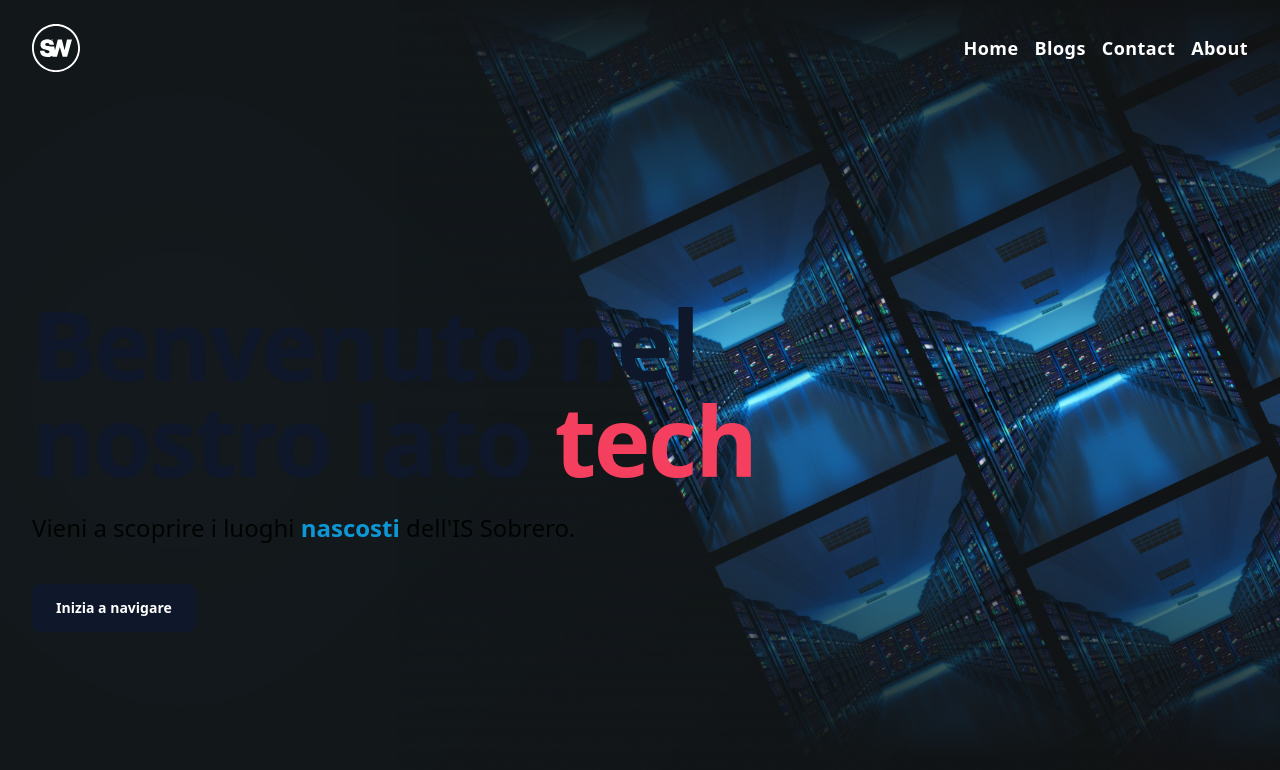
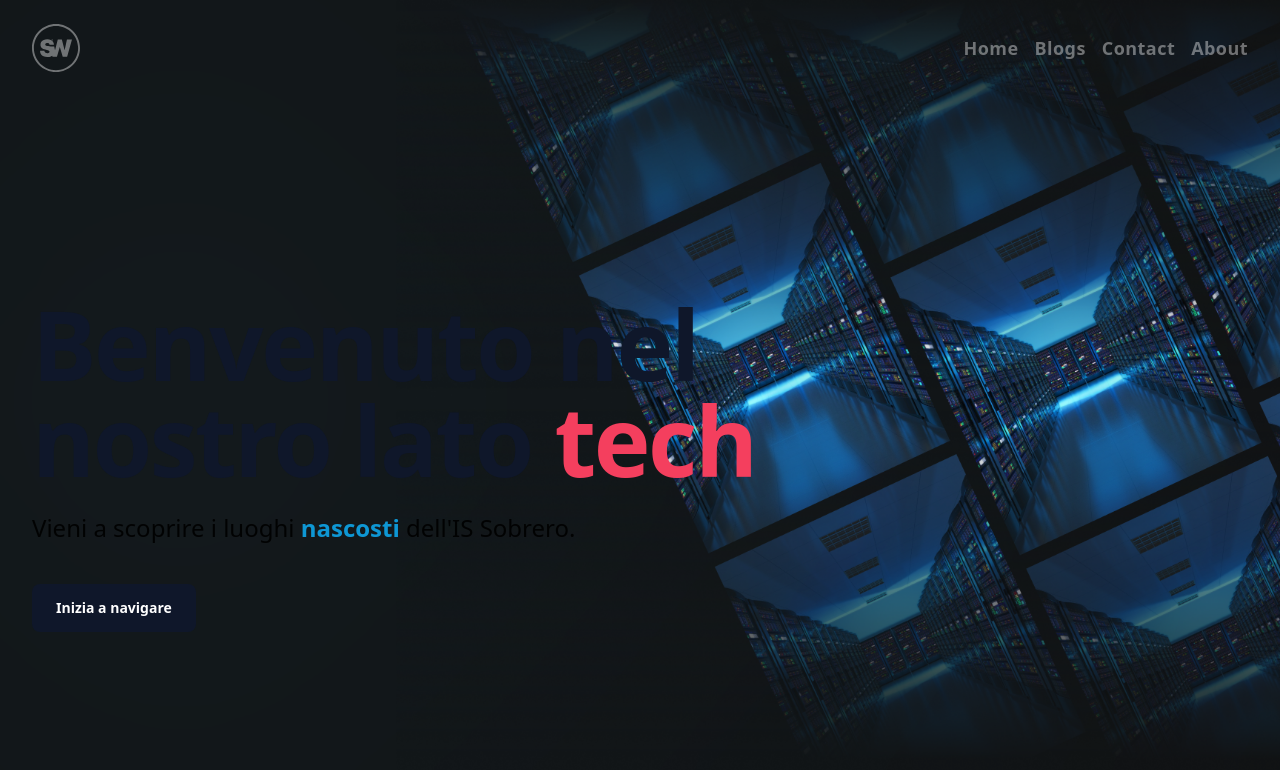
Before and after one commit to Ornitorink0/SobreWeb.it, a React (Vite) app: page / in a window 1280 px wide. Shown: the top 770 px of the page. Built offline with nearby package versions, Linux system fonts and the light colour scheme.

Commit message:
Modificata la navigationbar: - Aggiunto controllo di scroll - Migliorato il design del logo e dei link
[BUG] TODO:
- Fixare il bug, allo scorrimento della pagina, che compatta i link e nasconde il backdrop

```diff
--- a/src/components/NavigationBar.jsx
+++ b/src/components/NavigationBar.jsx
@@ -7,8 +7,28 @@ export default class NavigationBar extends PureComponent {
     super(props);
     this.state = {
       isMenuOpen: false,
+      isScrolled: false, // Nuovo stato per tracciare se la pagina è stata scrollata
     };
   }
+
+  componentDidMount() {
+    window.addEventListener("scroll", this.handleScroll); // Aggiungi listener di scroll
+  }
+
+  componentWillUnmount() {
+    window.removeEventListener("scroll", this.handleScroll); // Rimuovi listener di scroll
+  }
+
+  // Funzione per gestire lo scroll
+  handleScroll = () => {
+    const scrollTop = window.scrollY;
+    // Controlla se è stata fatta una scroll rispetto all'inizio della pagina
+    if (scrollTop > 0) {
+      this.setState({ isScrolled: true });
+    } else {
+      this.setState({ isScrolled: false });
+    }
+  };
 
   // Funzione per aprire o chiudere il menu
   toggleMenu = () => {
@@ -16,36 +36,42 @@ export default class NavigationBar extends PureComponent {
   };
 
   render() {
-    const { isMenuOpen } = this.state;
+    const { isMenuOpen, isScrolled } = this.state;
 
     return (
-      <nav className="text-white p-4 flex items-center justify-between fixed w-full z-20 top-0 px-8 h-24">
-        <div>
-          <img src="/logo-48.svg" alt="SobreWeb logo" />
-        </div>
+      <nav
+        className={`text-white p-4 flex items-center justify-between fixed w-full z-20 top-0 px-8 h-24 ${
+          isScrolled
+            ? "backdrop-blur-md border-b border-solid border-[#88888830] shadow-lg"
+            : "bg-transparent"
+        }`}
+      >
+        <a href="/home">
+          <img className="opacity-40" src="/logo-48.svg" alt="SobreWeb logo" />
+        </a>
 
         {/* Menu per desktop */}
         <div className="hidden md:flex gap-4 text-lg font-semibold tracking-wide">
           <a
-            className="hover:text-accent1-500 transition duration-300"
+            className="hover:text-accent1-500 hover:opacity-100 transition duration-300 opacity-40"
             href="/home"
           >
             Home
           </a>
           <a
-            className="hover:text-accent1-500 transition duration-300"
+            className="hover:text-accent1-500 hover:opacity-100 transition duration-300 opacity-40"
             href="/blogs"
           >
             Blogs
           </a>
           <a
-            className="hover:text-accent1-500 transition duration-300"
+            className="hover:text-accent1-500 hover:opacity-100 transition duration-300 opacity-40"
             href="/contact"
           >
             Contact
           </a>
           <a
-            className="hover:text-accent1-500 transition duration-300"
+            className="hover:text-accent1-500 hover:opacity-100 transition duration-300 opacity-40"
             href="/about"
           >
             About
@@ -56,13 +82,13 @@ export default class NavigationBar extends PureComponent {
         <div className="md:hidden z-30">
           {!isMenuOpen ? (
             <MenuRoundedIcon
-              className="cursor-pointer"
+              className="cursor-pointer opacity-40"
               onClick={this.toggleMenu}
               fontSize="large"
             />
           ) : (
             <CloseRoundedIcon
-              className="cursor-pointer"
+              className="cursor-pointer opacity-40"
               onClick={this.toggleMenu}
               fontSize="large"
             />
@@ -76,33 +102,33 @@ export default class NavigationBar extends PureComponent {
             <div
               className="fixed inset-0 bg-black bg-opacity-50 z-10"
               onClick={this.toggleMenu}
-            ></div>
+            />
 
             {/* Menu */}
             <div className="fixed inset-y-0 items-center justify-center right-0 w-48 p-6 z-20 text-white flex flex-col space-y-6 shadow-lg backdrop-blur-md border-l border-solid border-[#88888830]">
               <a
-                className="hover:text-accent1-500 transition duration-300"
+                className="hover:text-accent1-500 transition duration-300 opacity-40"
                 href="/home"
                 onClick={this.toggleMenu}
               >
                 Home
               </a>
               <a
-                className="hover:text-accent1-500 transition duration-300"
+                className="hover:text-accent1-500 transition duration-300 opacity-40"
                 href="/blogs"
                 onClick={this.toggleMenu}
               >
                 Blogs
               </a>
               <a
-                className="hover:text-accent1-500 transition duration-300"
+                className="hover:text-accent1-500 transition duration-300 opacity-40"
                 href="/contact"
                 onClick={this.toggleMenu}
               >
                 Contact
               </a>
               <a
-                className="hover:text-accent1-500 transition duration-300"
+                className="hover:text-accent1-500 transition duration-300 opacity-40"
                 href="/about"
                 onClick={this.toggleMenu}
               >
```
